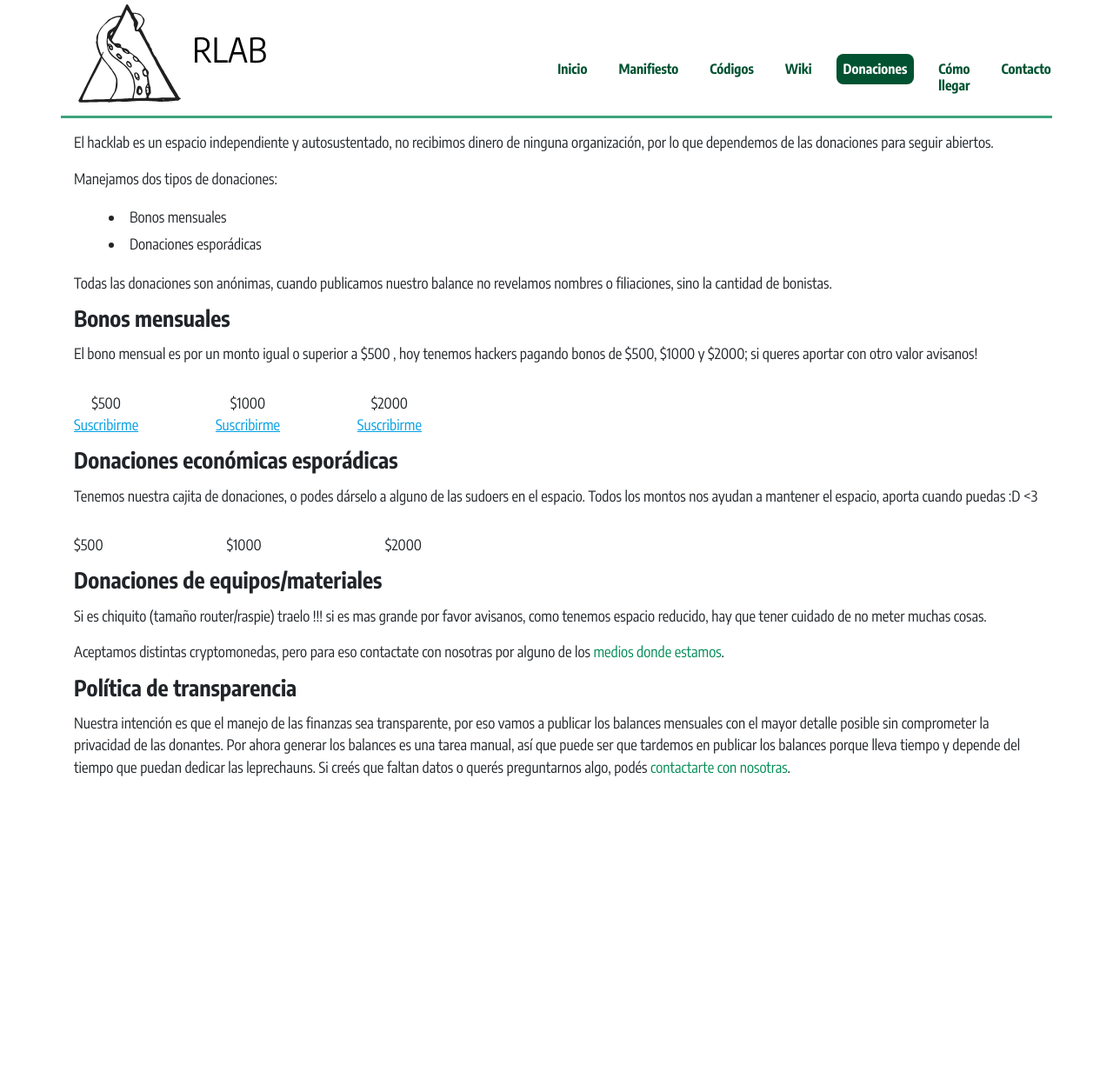
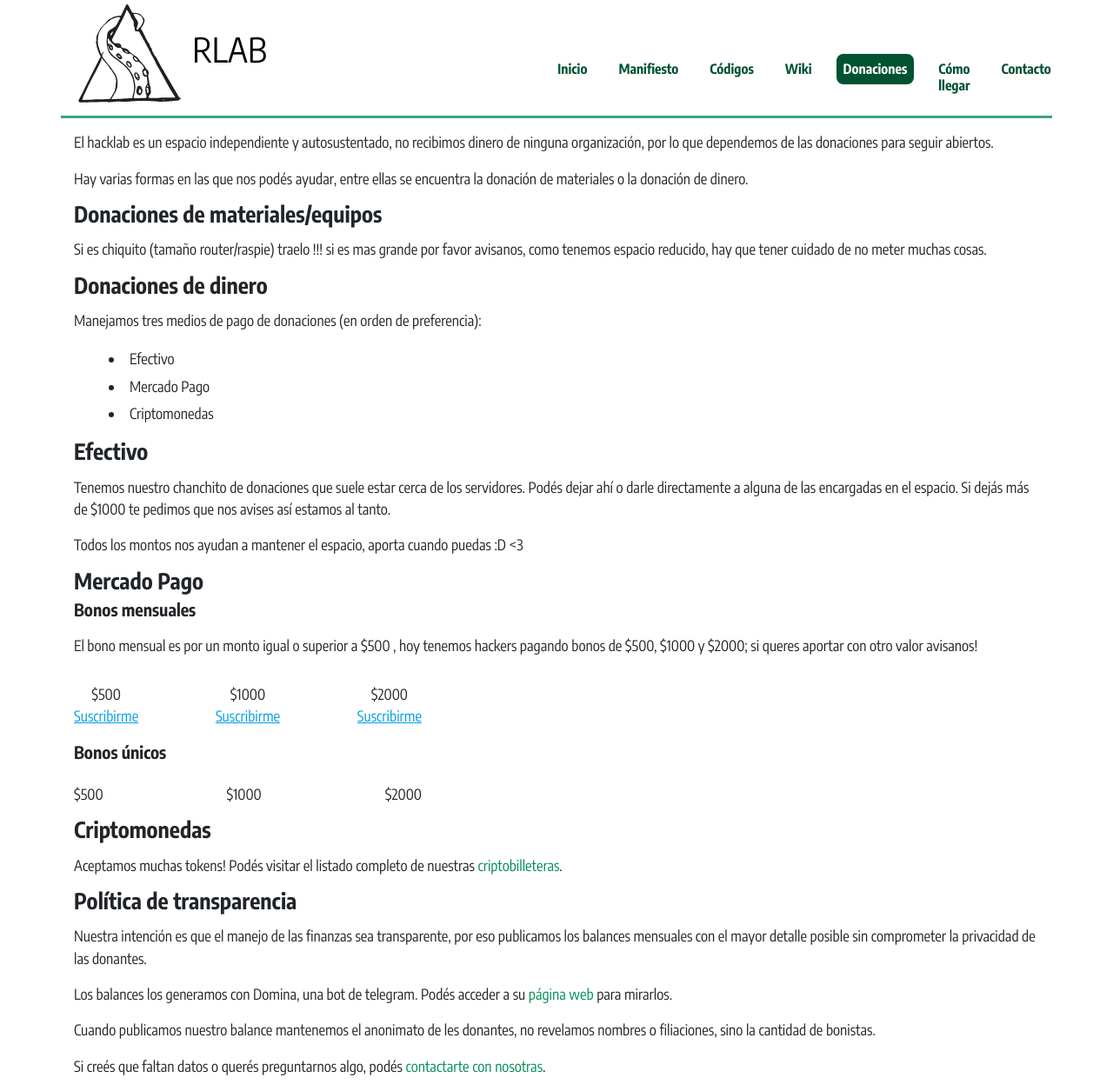
Before and after one commit to rlyehlab/rlab.be, a Jekyll site: the page built from donaciones.md, in a window 1280 px wide. Shown: the whole page at 87% size. Built offline with Jekyll 4.4.1, drawn with Linux system fonts in a browser that asks for light colours; before the commit the page ends 911 px from its top, so only the background shows below that.

Commit message:
reformateo de página de donaciones, cambios de texto

```diff
--- a/donaciones.md
+++ b/donaciones.md
@@ -11,46 +11,53 @@ El hacklab es un espacio independiente y autosustentado, no recibimos dinero de
 ninguna organización, por lo que dependemos de las donaciones para seguir
 abiertos.
 
-Manejamos dos tipos de donaciones:
+Hay varias formas en las que nos podés ayudar, entre ellas se encuentra la
+donación de materiales o la donación de dinero.
 
-  * Bonos mensuales
-  * Donaciones esporádicas
+# Donaciones de materiales/equipos
+Si es chiquito (tamaño router/raspie) traelo !!! si es mas grande por favor
+avisanos, como tenemos espacio reducido, hay que tener cuidado de no meter
+muchas cosas.
 
-Todas las donaciones son anónimas, cuando publicamos nuestro balance no
-revelamos nombres o filiaciones, sino la cantidad de bonistas.
+# Donaciones de dinero
+Manejamos tres medios de pago de donaciones (en orden de preferencia):
+* Efectivo
+* Mercado Pago
+* Criptomonedas
 
-# Bonos mensuales
+## Efectivo
+Tenemos nuestro chanchito de donaciones que suele estar cerca de los servidores.
+Podés dejar ahí o darle directamente a alguna de las encargadas en el espacio.
+Si dejás más de $1000 te pedimos que nos avises así estamos al tanto.
+
+Todos los montos nos ayudan a mantener el espacio, aporta cuando puedas :D <3
+
+## Mercado Pago
+### Bonos mensuales
 
 El bono mensual es por un monto igual o superior a $500 , hoy tenemos hackers pagando
 bonos de $500, $1000 y $2000; si queres aportar con otro valor avisanos!
 
 {% include donaciones-mensuales.html %}
 
-# Donaciones económicas esporádicas
-
-Tenemos nuestra cajita de donaciones, o podes dárselo a alguno de las
-sudoers en el espacio. Todos los
-montos nos ayudan a mantener el espacio, aporta cuando puedas :D <3
+### Bonos únicos
 
 {% include donaciones-unicas.html %}
 
-# Donaciones de equipos/materiales
-
-Si es chiquito (tamaño router/raspie) traelo !!! si es mas grande por favor
-avisanos, como tenemos espacio reducido, hay que tener cuidado de no meter
-muchas cosas.
-
-Aceptamos distintas cryptomonedas, pero para eso contactate con nosotras por
-alguno de los [medios donde estamos](/contacto).
-
+## Criptomonedas
+Aceptamos muchas tokens! Podés visitar el listado completo de nuestras [criptobilleteras](/criptobilleteras).
 
 # Política de transparencia
-
 Nuestra intención es que el manejo de las
 finanzas sea transparente, por eso
-vamos a publicar los balances mensuales con el mayor detalle posible sin
-comprometer la privacidad de las donantes. Por ahora generar los balances es una
-tarea manual, así que puede ser que tardemos en publicar los balances porque
-lleva tiempo y depende del tiempo que puedan dedicar las leprechauns.
+publicamos los balances mensuales con el mayor detalle posible sin
+comprometer la privacidad de las donantes.
+
+Los balances los generamos con Domina, una bot de telegram. Podés acceder a su
+[página web](https://domino.rlab.be/) para mirarlos.
+
+Cuando publicamos nuestro balance mantenemos el anonimato de les donantes,
+no revelamos nombres o filiaciones, sino la cantidad de bonistas.
+
 Si creés que faltan datos o querés preguntarnos algo, podés
 [contactarte con nosotras](/contacto).
```
